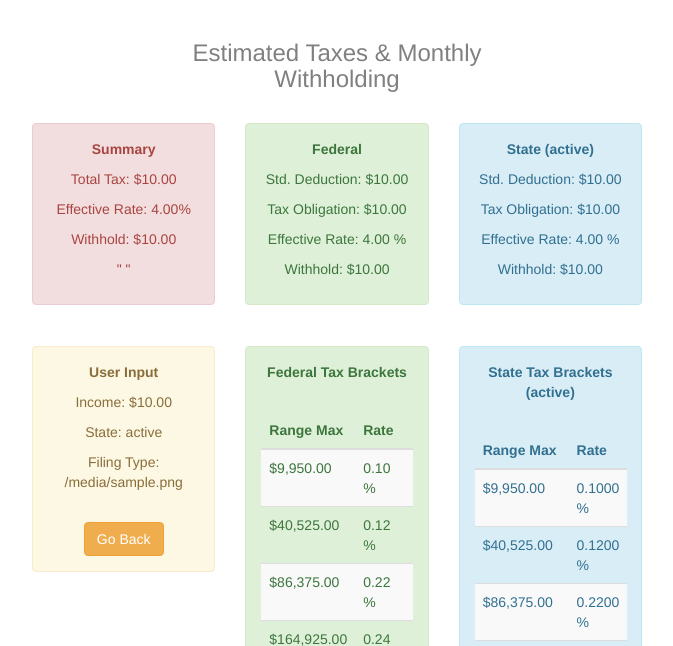
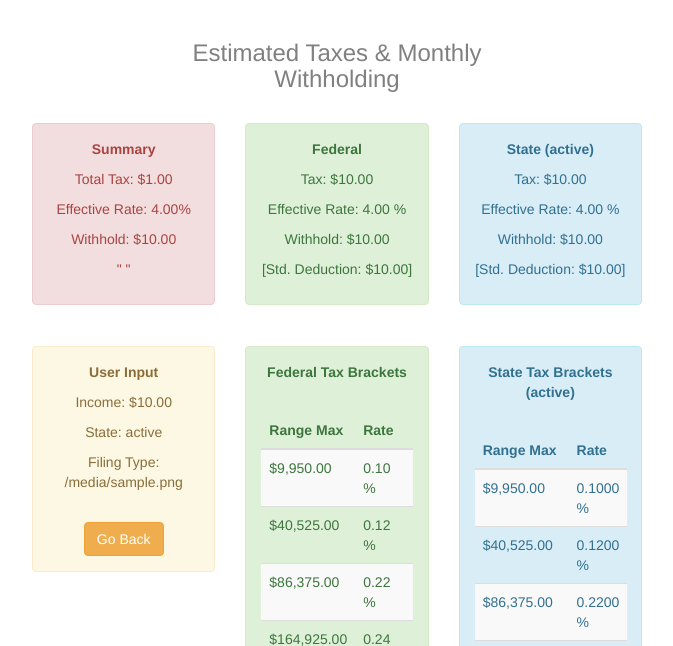
Before and after one commit to AECInkomoko/AEC-tax-checker, a Django app: template estimator/templates/estimator/estimator.html in a window 1280 px wide. Shown: the top 646 px of the page, without its empty margins (303-976 px from the left). Run offline with Django 3.2, Linux system fonts and the light colour scheme; data comes from the database, SQL or seed files in the repository; the template is opened without the code that fills it: values that come from a table or form of the project are taken from there, most other values are stand-ins (such as "Sample title", 1, 10 or a date in 2020); some libraries are stand-ins or nearby versions.

Commit message:
UI tweaks

```diff
--- a/estimator/templates/estimator/estimator.html
+++ b/estimator/templates/estimator/estimator.html
@@ -35,8 +35,8 @@
     </div>
     </br>
 
+
     <!-- Results Row-->
-
     <div class="row">
       <div class="col-lg-3"></div>
       <div class="col-lg-2">
@@ -45,7 +45,7 @@
             <strong>
               <p>Summary</p>
             </strong>
-            <p>Total Tax: ${{ income|floatformat:2|intcomma }}</p>
+            <p>Total Tax: ${{ totalTaxAmount|floatformat:2|intcomma }}</p>
             <p>Effective Rate: {{ effectiveRate|floatformat:2|intcomma }}%</p>
             <p>Withhold: ${{ withholdAmount|floatformat:2|intcomma }} </p>
             <p>" " </p>
@@ -58,10 +58,10 @@
         <div class="alert alert-success">
           <center>
             <strong><p>Federal</p></strong>
-            <p>Std. Deduction: ${{ fedStandardDeduction|floatformat:2|intcomma }} </p>
-            <p>Tax Obligation: ${{ fedTaxAmount|floatformat:2|intcomma }} </p>
+            <p>Tax: ${{ fedTaxAmount|floatformat:2|intcomma }} </p>
             <p>Effective Rate: {{ fedEffectiveRate|floatformat:2|intcomma }} %</p>
             <p>Withhold: ${{ fedWithholdAmount|floatformat:2|intcomma }} </p>
+            <p>[Std. Deduction: ${{ fedStandardDeduction|floatformat:2|intcomma }}]</p>
           </center>
         </div>
       </div>
@@ -70,20 +70,20 @@
         <div class="alert alert-info">
           <center>
             <strong><p>State ({{ state }})</p></strong>
-            <p>Std. Deduction: ${{ stateStandardDeduction|floatformat:2|intcomma }} </p>
-            <p>Tax Obligation: ${{ stateTaxAmount|floatformat:2|intcomma }} </p>
+            <p>Tax: ${{ stateTaxAmount|floatformat:2|intcomma }} </p>
             <p>Effective Rate: {{ stateEffectiveRate|floatformat:2|intcomma }} %</p>
             <p>Withhold: ${{ stateWithholdAmount|floatformat:2|intcomma }} </p>
+            <p>[Std. Deduction: ${{ stateStandardDeduction|floatformat:2|intcomma }}]</p>
           </center>
         </div>
       </div>
 
       <div class="col-lg-4"></div>
     </div>
-
     </br>
 
-    <!-- Federal + State Tax Brackets Row -->
+
+    <!-- User Input, Federal & State Tax Brackets Row -->
     <div class="row">
       <div class="col-lg-3"></div>
       <div class="col-lg-2">
```
